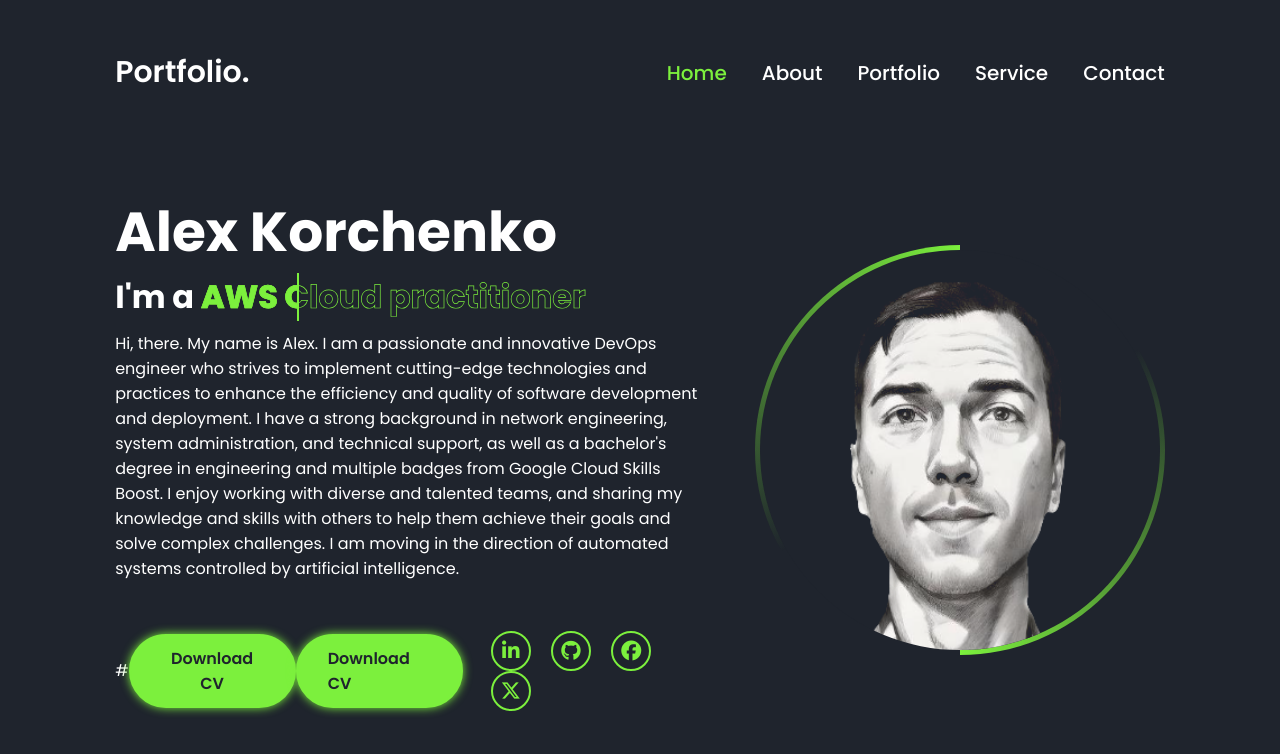
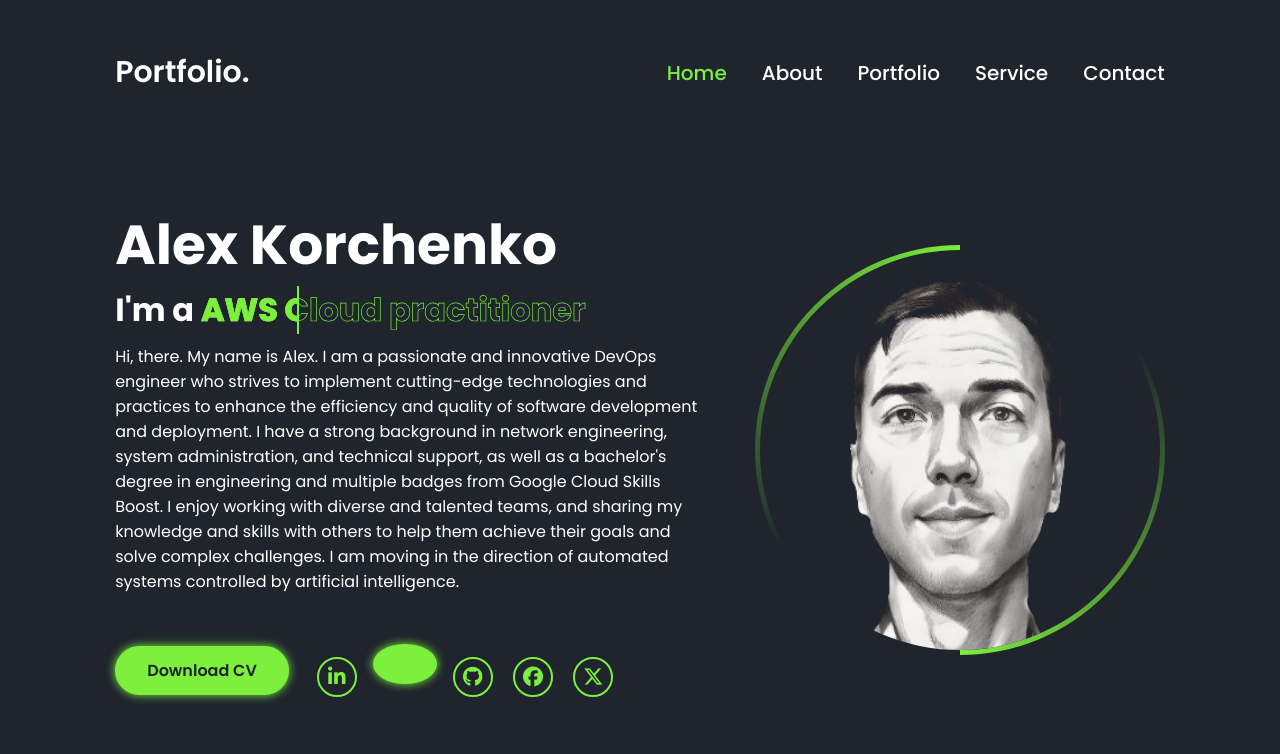
Before and after one commit to mainocean/alexkorchenko, a plain HTML site: page index.html in a window 1280 px wide. Drawn offline with Linux system fonts and the light colour scheme.

Commit message:
Update index.html
upd3

```diff
--- a/index.html
+++ b/index.html
@@ -53,10 +53,9 @@ I enjoy working with diverse and talented teams, and sharing my knowledge and sk
 I am moving in the direction of automated systems controlled by artificial intelligence.
         </p>
         <div class="btn-wrapper">
-          #<button class="btn">Download CV</button>
             <a class="btn" href="https://drive.google.com/file/d/1JBMqBf69WRCPzzEJaSCtTgVJgaFsSRyy/view?usp=sharing" download>Download CV</a>
           <div class="socials">
-            <a href="#"><i class="fab fa-linkedin-in"></i></a>
+            <a href="#"><i class="fab fa-linkedin-in"></i></a><a class="btn" href="https://drive.google.com/file/d/1JBMqBf69WRCPzzEJaSCtTgVJgaFsSRyy/view?usp=sharing" download>
             <a href="#"><i class="fab fa-github"></i></a>
             <a href="#"><i class="fab fa-facebook"></i></a>
             <a href="#"><i class="fab fa-x-twitter"></i></a>
```
